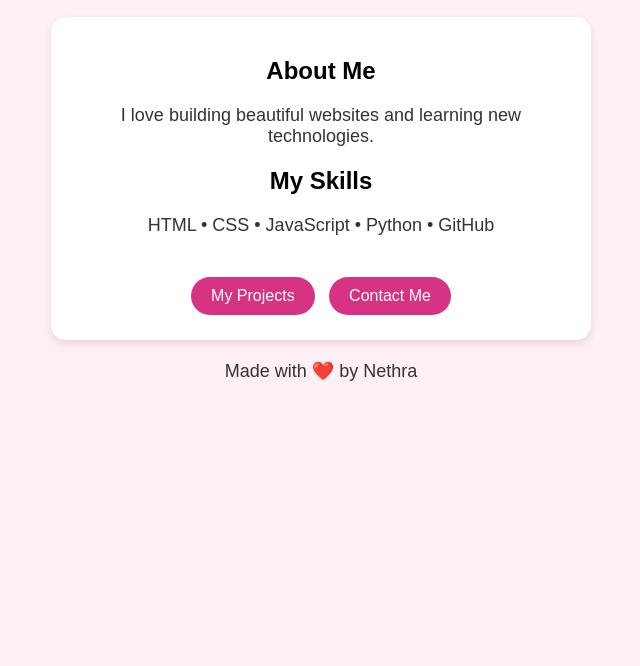
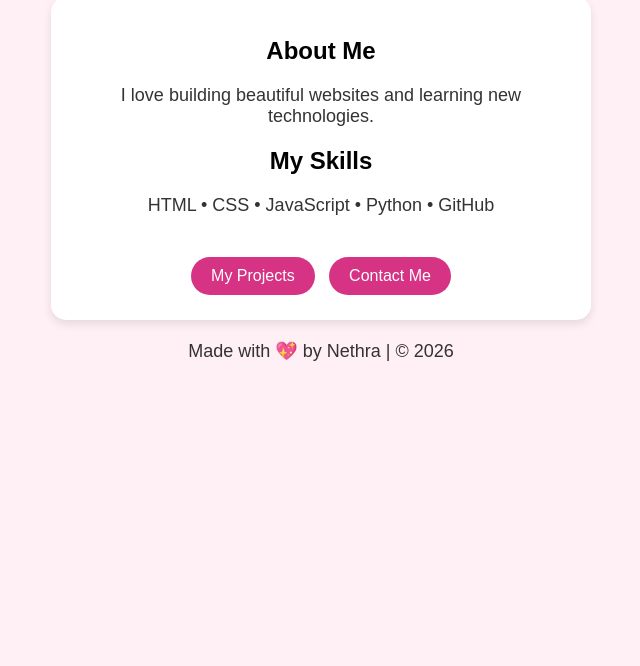
Before and after one commit to rsnethra2009-cpu/Nethra-portfolio, a plain HTML site: page index.html in a window 1280 px wide. Shown: the part 134-800 px from the top of the page, without its empty margins (319-959 px from the left). Drawn offline with Linux system fonts and the light colour scheme.

Commit message:
Update index.html

```diff
--- a/index.html
+++ b/index.html
@@ -1,14 +1,14 @@
-
 <!DOCTYPE html>
 <html>
 <head>
 <title>Nethra - Portfolio</title>
 <style>
-body{font-family:Arial;text-align:center;background:#fff0f5;margin:0;padding:20px}
+body{font-family:Arial;text-align:center;background:#fff0f5}
 h1{color:#d63384;font-size:36px}
 p{color:#333;font-size:18px}
 .card{background:white;padding:20px;border-radius:15px;max-width:500px;margin:20px auto;box-shadow:0 4px 10px rgba(0,0,0,0.1)}
-a{background:#d63384;color:white;padding:10px 20px;text-decoration:none;border-radius:20px;display:inline-block;margin:5px}
+a{background:#d63384;color:white;padding:10px 20px;text-decoration:none;border-radius:20px;margin:5px;display:inline-block}
+footer{margin-top:20px;color:#888}
 </style>
 </head>
 <body>
@@ -23,6 +23,8 @@ a{background:#d63384;color:white;padding:10px 20px;text-decoration:none;border-r
 <a href="#">My Projects</a>
 <a href="#">Contact Me</a>
 </div>
-<p>Made with ❤️ by Nethra</p>
+<footer>
+<p>Made with 💖 by Nethra | © 2026</p>
+</footer>
 </body>
 </html>
```
